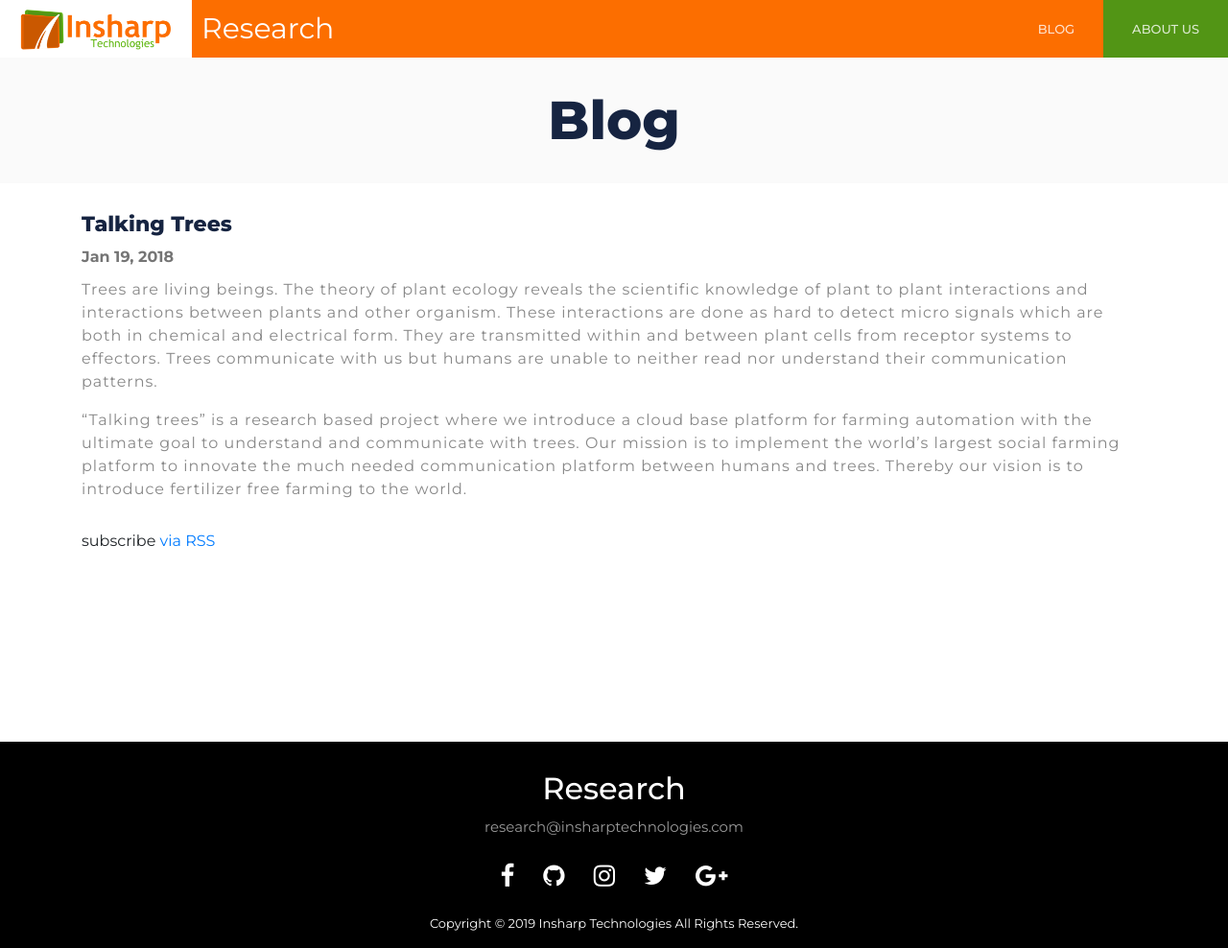
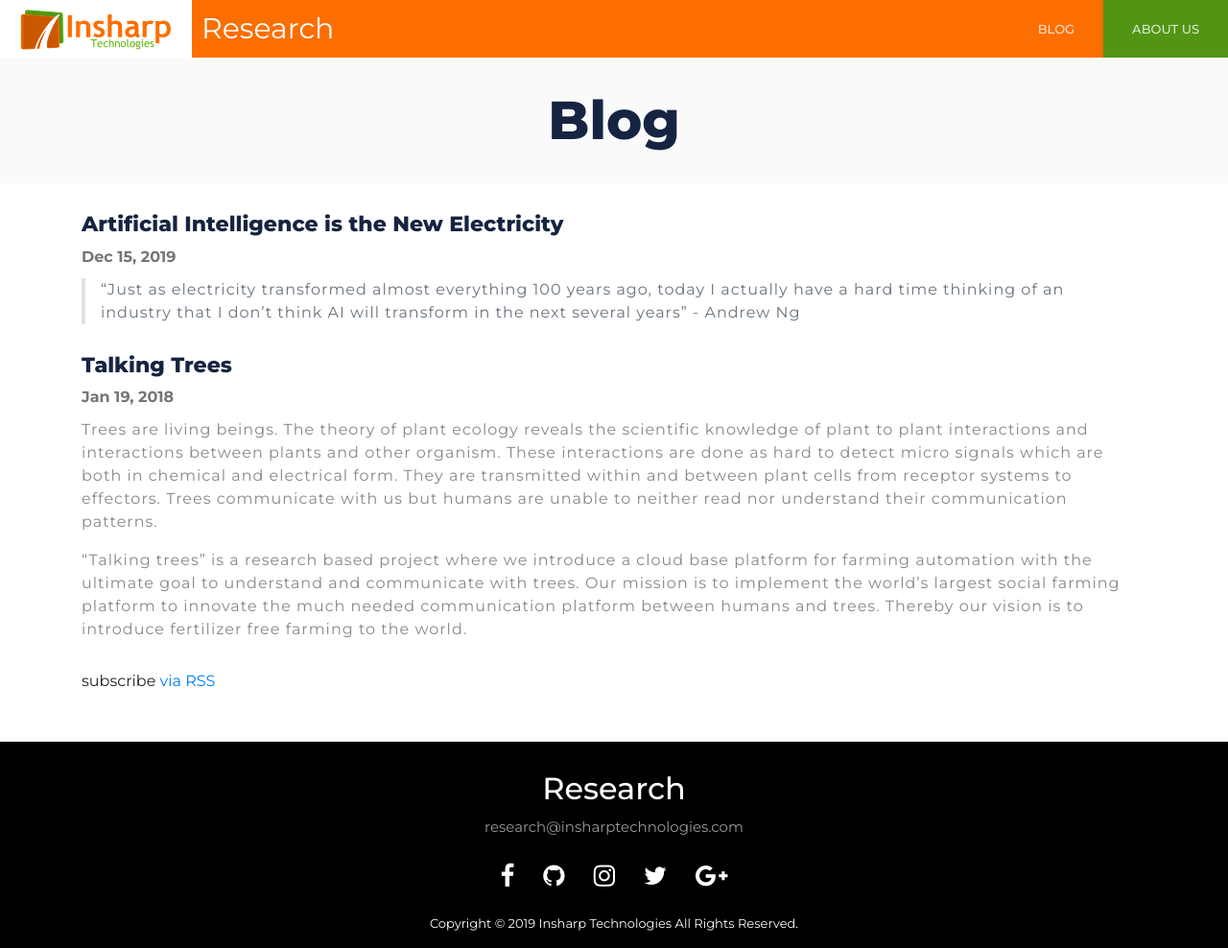
Before and after one commit to insharp/insharp.github.io, a Jekyll site: the page built from index.md, in a window 1280 px wide and 988 px high. Shown: the whole window at 96% size. Built offline with Jekyll 4.4.1, drawn with Linux system fonts in a browser that asks for light colours; some of the changed lines change nothing that is shown.

Commit message:
AI is the new electricity

```diff
--- /dev/null
+++ b/_posts/2019-12-15-ai-is-the-new-electricity.markdown
@@ -0,0 +1,45 @@
+---
+layout: post
+title:  "Artificial Intelligence is the New Electricity"
+date:   2019-12-15 11:21:48 +0530
+categories: ai
+---
+
+> "Just as electricity transformed almost everything 100 years ago, today I actually have a hard time thinking of an industry that I don’t think AI will transform in the next several years" - Andrew Ng
+
+AI will soon be integrated into most aspects of peoples lives, with new efficiencies and enhanced capacities. This transformation will fundamentally define global balance of power and economy of future.
+
+## Software 2.0
+
+This evolution of AI which we can call Software 2.0 will redefine what we can possibly do with software. Traditional software stack that we can write in languages C++, Python consists of explicit instructions to a computer. In contrast, Software 2.0 can be written in much more abstract, human unfriendly language such as the weights of a neural network. Feeding data into a neural network can adjust those weight for us. No explicit instructions needed.
+
+Let's briefly examine what the transition software 2.0 enables.
+
+#### Self driving vehicles
+
+Self driving is a hard problem which is impossible to solve with traditional programing approaches. A computer has to react like a human to many unpredictable situations happens in the road. Reading sensor data from a vehicle a computer inside the vehicle should be able to make decisions in real time. Training models with sensor data and human input while driving is one of the established approaches. Lot of companies actively working on today to solve this problem using AI algorithms at scale.
+
+#### AI assistants
+
+Today's so called AI assistants are dumb (Hey Siri!) but don't be fooled by this. They will improve in an unimaginable phase. This could define as a step towards AGI (Artificial General Intelligence), the ultimate goal of many AI researchers. With ability to understand people with context future digital assistants will be an integrated part of our lives. With improvements of robotics this can enable unimaginable social economic impacts to the world.
+
+#### Optimize complex systems
+
+Optimization is a requirement of every organization. How to optimize a financial institution for maximum profit, a delivery network for minimum delivery time ect. Optimizing complex systems such as factories, electric grids, data centers for efficient energy consumption is one example of how AI can help solving climate challenges.
+
+#### Artificial creativity
+
+Can AI be creative? Creativity is a skill we usually consider uniquely human. Not anymore. With AI algorithms computers will be able to be creative in ways we have never imagined. From writing poetry, generating music to creating entire movies will be a task for future AI.
+
+#### Scientific research
+
+With minimal human input, AI systems such as artificial neural networks can plow through mountains of data, highlighting anomalies and detecting patterns that humans could never have spotted. AI can aids the modeling of physical systems both by speeding up calculations and by enabling new types of calculations.
+This approach is changing how we do scientific research.
+
+## Towards an automated world
+
+Whether we like it or not the world are moving towards an automated world where AI will be like electrify today. Just like electricity transformed society AI will take to the next level. Governments and companies need to adapt to this transition otherwise sooner or later they will become irrelevant.
+
+Countries need to invest more into artificial intelligence eduction. The county which has best AI researchers will become the next global superpower. The company which has the best AI technology will become the next largest company in the world.
+
+ AI is the most transformative technology available today. The possibilities are endless. Let's hope data, AI and humans can work together to create a better world.
--- a/assets/main.scss
+++ b/assets/main.scss
@@ -212,3 +212,9 @@ color: #757575;
     background-color: #bbb;
   }
 }
+
+blockquote {
+  border-left: .25em solid #dfe2e5;
+  color: #6a737d;
+  padding: 0 1em;
+}
```
